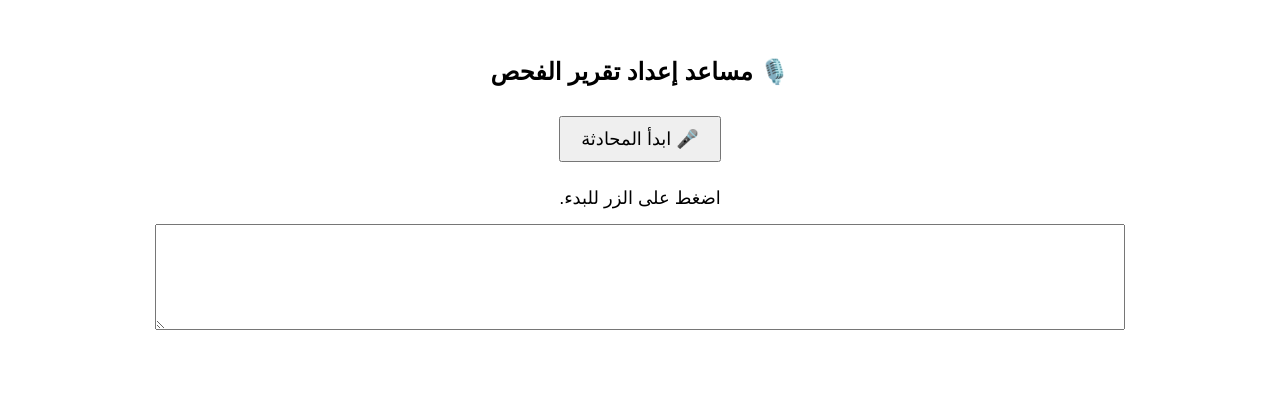
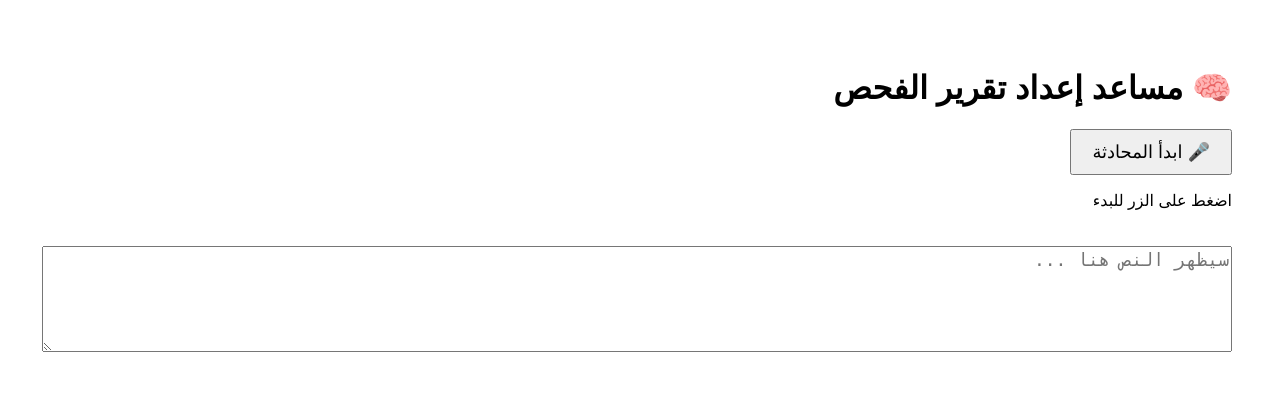
Before and after one commit to Rashidlovew/voice-report-assistant, a Flask app: page / in a window 1280 px wide. Shown: the top 395 px of the page. Run offline with Flask 3, Linux system fonts and the light colour scheme.

Commit message:
Update index.html

```diff
--- a/templates/index.html
+++ b/templates/index.html
@@ -1,21 +1,34 @@
 <!DOCTYPE html>
 <html lang="ar" dir="rtl">
 <head>
-  <meta charset="UTF-8" />
-  <title>مساعد إعداد التقرير الصوتي</title>
-  <style>
-    body { font-family: Arial; text-align: center; padding: 30px; direction: rtl; }
-    textarea { width: 80%; height: 100px; }
-    button { font-size: 18px; padding: 10px 20px; margin: 10px; }
-    #status { margin: 15px; font-size: 18px; }
-  </style>
+    <meta charset="UTF-8">
+    <title>مساعد إعداد تقرير الفحص</title>
+    <script src="/static/script.js" defer></script>
+    <style>
+        body {
+            font-family: 'Arial', sans-serif;
+            direction: rtl;
+            text-align: right;
+            padding: 40px;
+        }
+        button {
+            padding: 10px 20px;
+            font-size: 18px;
+            cursor: pointer;
+        }
+        textarea {
+            width: 100%;
+            height: 100px;
+            font-size: 18px;
+            direction: rtl;
+            margin-top: 20px;
+        }
+    </style>
 </head>
 <body>
-  <h2>🎙️ مساعد إعداد تقرير الفحص</h2>
-  <button onclick="startConversation()">🎤 ابدأ المحادثة</button>
-  <p id="status">اضغط على الزر للبدء.</p>
-  <textarea id="responseText" readonly></textarea>
-
-  <script src="/static/script.js"></script>
+    <h1>🧠 مساعد إعداد تقرير الفحص</h1>
+    <button id="startButton">🎤 ابدأ المحادثة</button>
+    <p id="prompt">اضغط على الزر للبدء</p>
+    <textarea id="transcript" placeholder="سيظهر النص هنا ..."></textarea>
 </body>
 </html>
```
